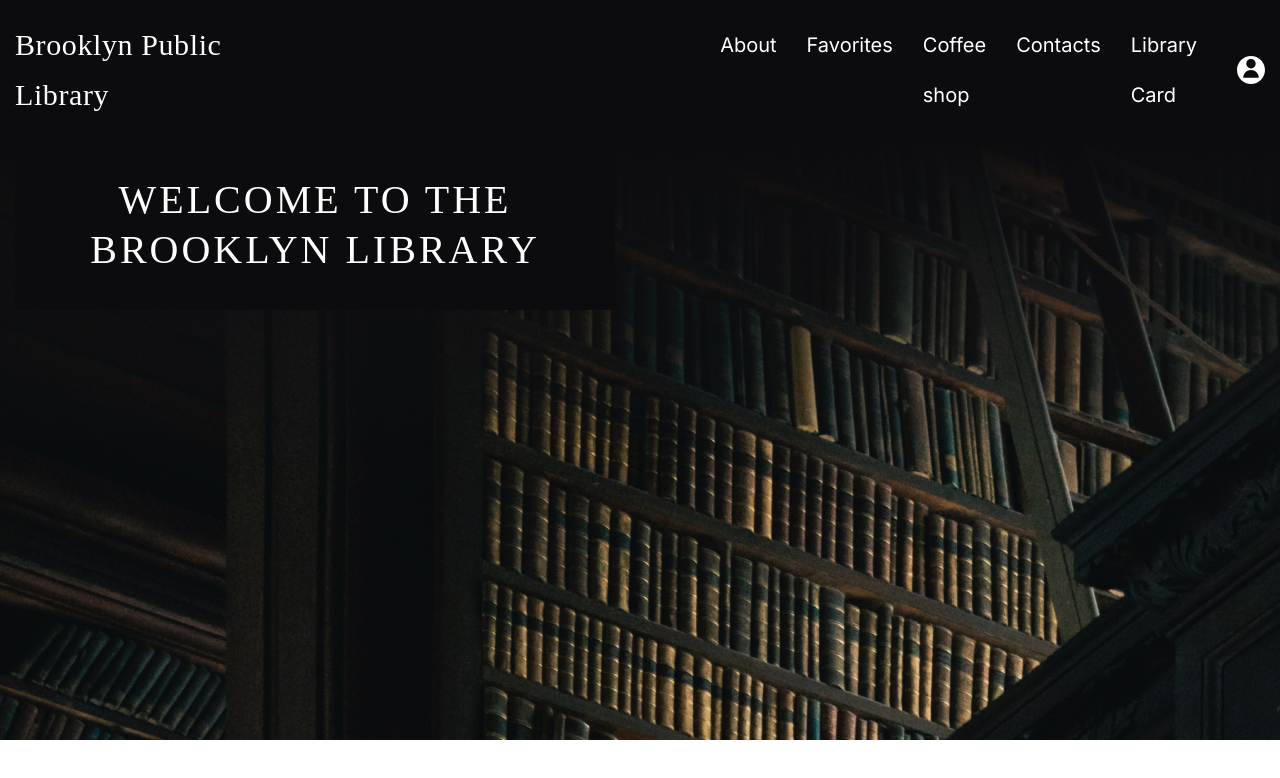
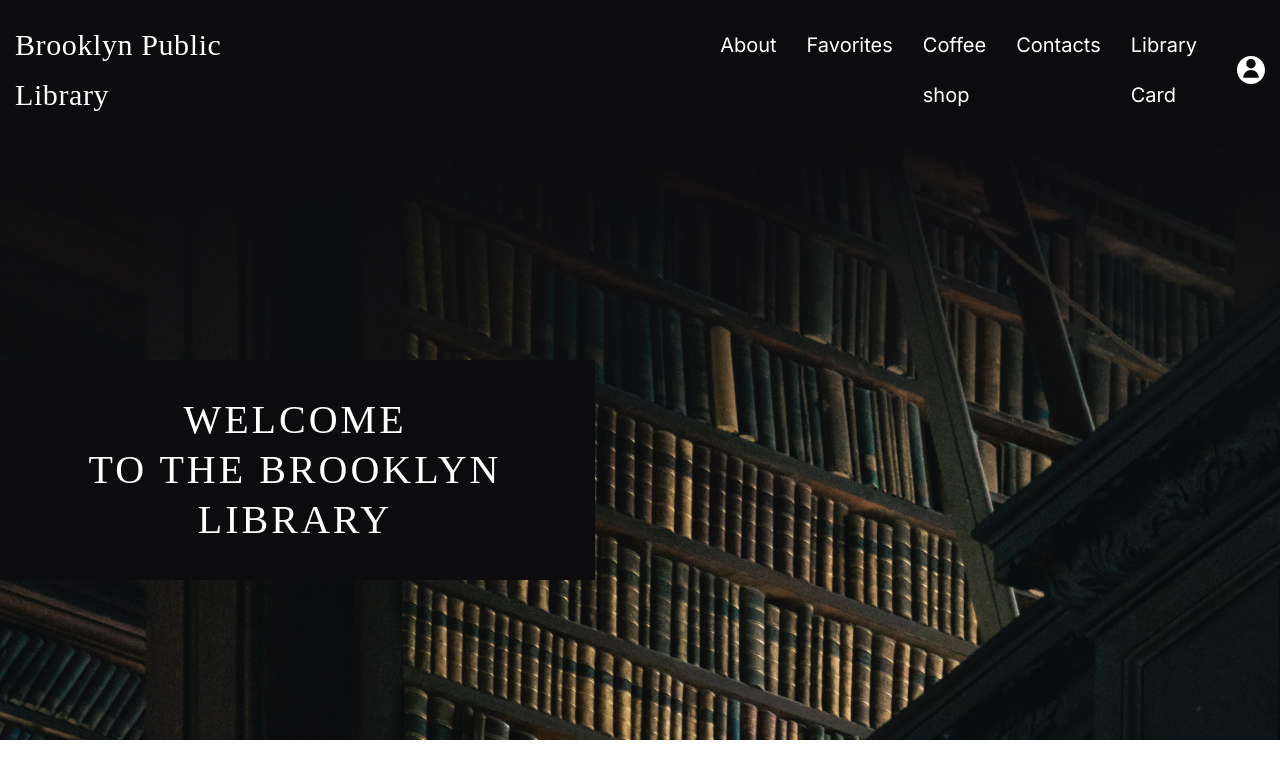
Before and after one commit to asselzhl/library, a plain HTML site: page library/index.html in a window 1280 px wide. Drawn offline with Linux system fonts and the light colour scheme; a web font is replaced by a local one.

Commit message:
feat: add welcome block

```diff
--- a/library/index.html
+++ b/library/index.html
@@ -30,7 +30,12 @@
         <main class="main">
             <div class="welcome">
                 <div class="welcome__container _container">
-                    <h2 class="welcome__title">Welcome to the Brooklyn Library</h2>
+                    <div class="welcome__body">
+                        <h2 class="welcome__title">Welcome <br> to the Brooklyn Library</h2>
+                    </div>
+                </div>
+                <div class="welcome__image _ibg">
+                    <img src="./assets/images/welcome.jpg" alt="welcome cover">
                 </div>
             </div>
         </main>
--- a/library/style.css
+++ b/library/style.css
@@ -54,6 +54,17 @@ h1,h2,h3,h4,h5,h6{font-size:inherit;font-weight: 400;}
 .main {
     flex: 1 1 auto;
 }
+._ibg {
+    position: relative;
+}
+._ibg img {
+    position: absolute;
+    width: 100%;
+    height: 100%;
+    top: 0px;
+    left: 0px;
+    object-fit: cover;
+}
 /*----------------------------------HEADER----------------------------------*/
 .header {
     background: #0C0C0E;
@@ -92,12 +103,15 @@ h1,h2,h3,h4,h5,h6{font-size:inherit;font-weight: 400;}
 }
 /*----------------------------------WELCOME----------------------------------*/
 .welcome {
-    background: url(./assets/images/welcome.jpg);
-    background-size: cover;
-    background-repeat: no-repeat;
-    min-height: 600px;
+    position: relative;
 }
 .welcome__container {
+
+}
+.welcome__body {
+    padding: 220px 0px 160px 0px;
+    position: relative;
+    z-index: 2;
 
 }
 .welcome__title {
@@ -109,6 +123,15 @@ h1,h2,h3,h4,h5,h6{font-size:inherit;font-weight: 400;}
     text-transform: uppercase;
     background-color: #0C0C0E;
     padding: 35px 40px;
+    text-align: center;
+    margin-left: -20px;
     max-width: 600px;
-    text-align: center;
+    display: inline-block;
 }
+.welcome__image {
+    position: absolute;
+    width: 100%;
+    height: 100%;
+    top: 0;
+    left: 0;
+}
```
